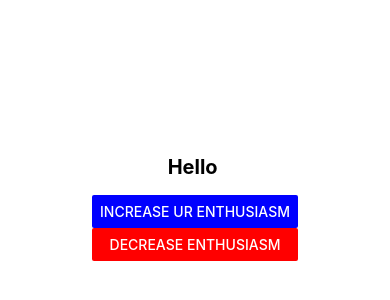
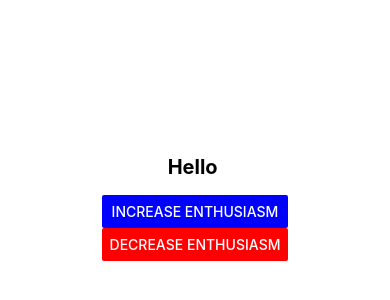
Before and after one commit to kiranojhanp/Dating-App, a React Native app: screen / in a window 390 px wide. Shown: the part 222-522 px from the top of the page. Built offline with nearby package versions, Linux system fonts and the light colour scheme.

Commit message:
Check CI/CD

```diff
--- a/App.tsx
+++ b/App.tsx
@@ -25,7 +25,7 @@ const Hello: React.FC<Props> = ({name, baseEnthusiasmLevel = 0}) => {
       </Text>
       <View>
         <Button
-          title="Increase ur enthusiasm"
+          title="Increase enthusiasm"
           accessibilityLabel="increment"
           onPress={onIncrement}
           color="blue"
```
